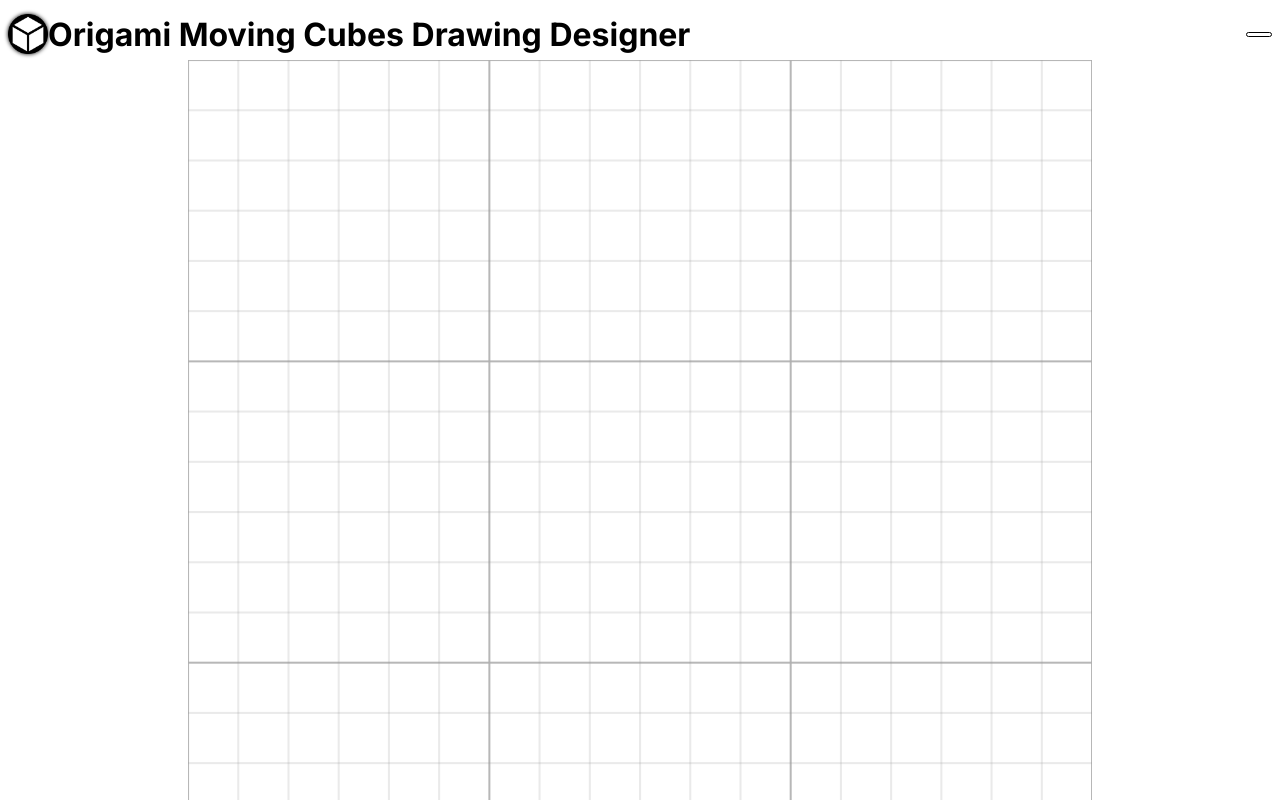
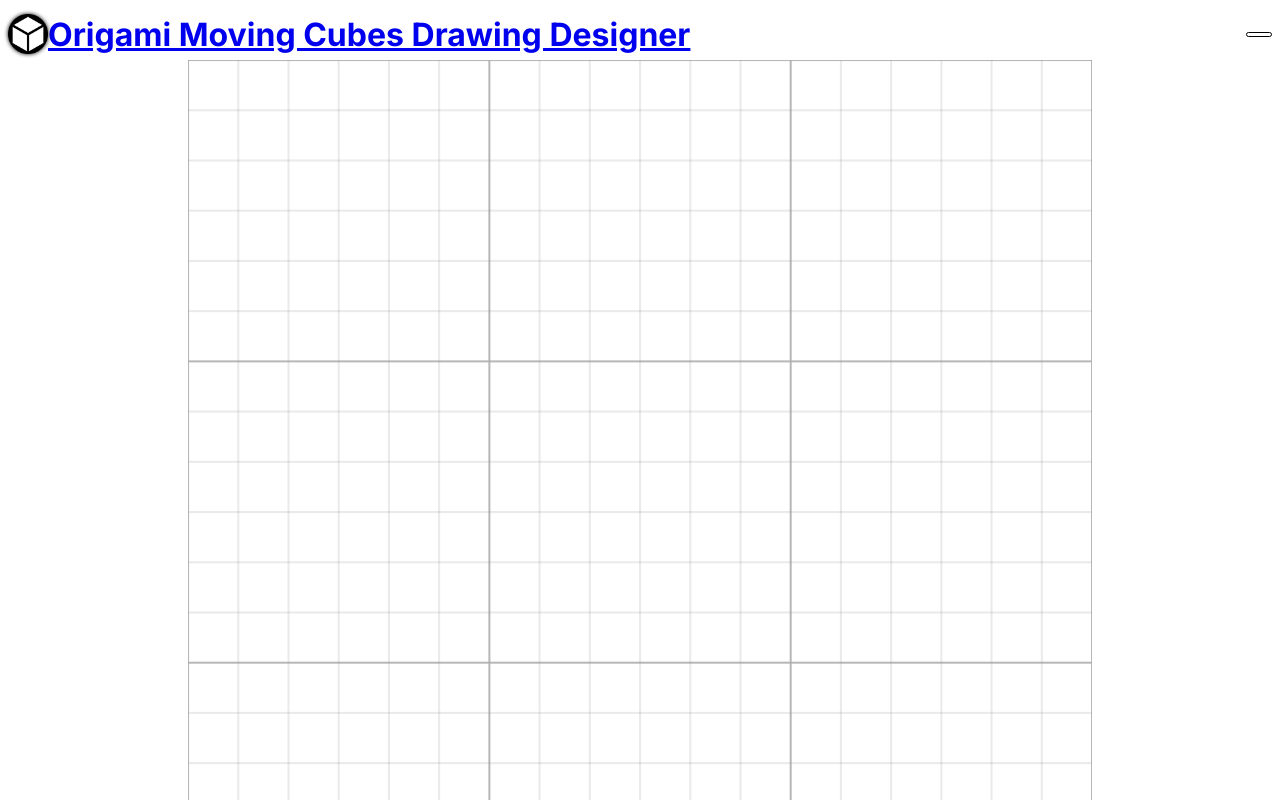
Before and after one commit to hotdogee/origami-moving-cubes-drawing-designer, a Next.js app: page / in a window 1280 px wide. Shown: the top 800 px of the page. Built offline with nearby package versions, Linux system fonts and the light colour scheme.

Commit message:
Updated with new domain name

```diff
--- a/src/app/page.tsx
+++ b/src/app/page.tsx
@@ -190,7 +190,7 @@
         className={`grid h-screen grid-rows-[52px_1fr_48px_1fr_40px] wide:grid-cols-[1fr_1fr] wide:grid-rows-[52px_fit-content(50vw)_minmax(48px,_1fr)_40px]`}
       >
         <header className="mx-2 flex items-center justify-between wide:col-span-2">
-          <div className="flex items-center justify-items-start">
+          <a href="https://cubes.hanl.in/" className="flex items-center justify-items-start">
             <Image
               src="/icons/android-chrome-512x512.png"
               alt="Logo"
@@ -202,7 +202,7 @@
             <h1 className="ml-2 text-base leading-tight sm:text-2xl md:text-3xl">
               Origami Moving Cubes Drawing Designer
             </h1>
-          </div>
+          </a>
           <DarkModeToggle />
         </header>
         <main className="relative flex min-h-0 justify-center bg-gray-200 dark:bg-gray-600 wide:max-h-[calc(100vh-140px)]">
```
Also changed, not shown: 2 other files (tests, documents, lock files or other folders).
